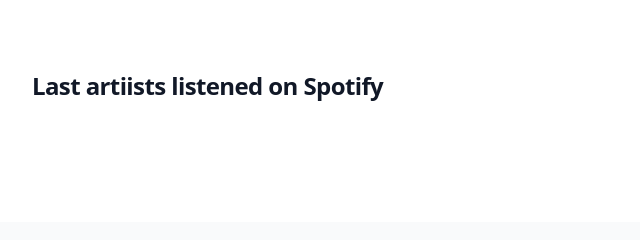
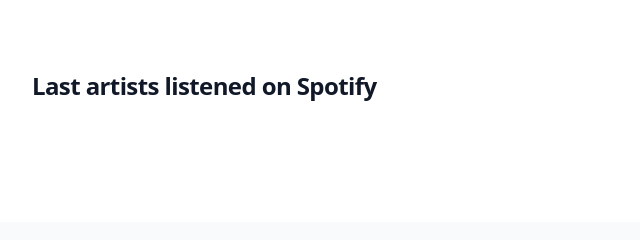
Before and after one commit to jcurbanog/async-landing, a website: page src/index.html in a window 1280 px wide. Shown: the part 498-738 px from the top of the page, 0-640 px from the left. Drawn offline with nearby package versions, Linux system fonts and the light colour scheme; no server answers.

Commit message:
more corrections

```diff
--- a/src/index.html
+++ b/src/index.html
@@ -56,7 +56,7 @@
   </div>
   <div class="bg-white">
     <div class="max-w-2xl mx-auto py-16 px-4 sm:py-24 sm:px-6 lg:max-w-7xl lg:px-8">
-      <h2 class="text-2xl font-extrabold tracking-tight text-gray-900">Last artiists listened on Spotify</h2>
+      <h2 class="text-2xl font-extrabold tracking-tight text-gray-900">Last artists listened on Spotify</h2>
       <div class="mt-6 grid grid-cols-1 gap-y-10 gap-x-6 sm:grid-cols-2 lg:grid-cols-4 xl:gap-x-8" id="content">
         <!-- content -->
       </div>
```
